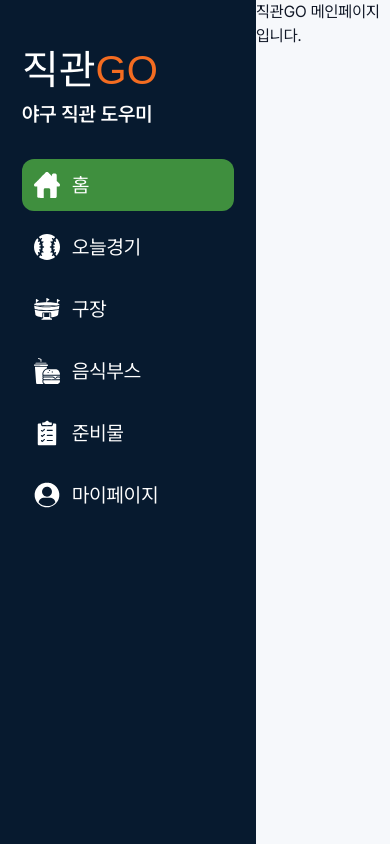
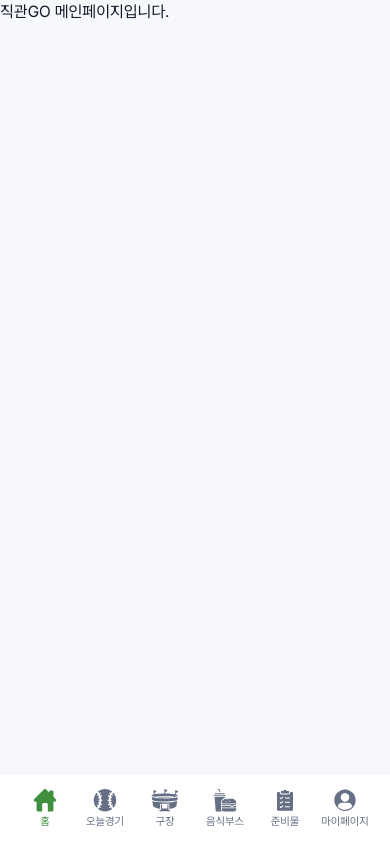
Before and after one commit to hsyo830/cinepick-next, a Next.js app: page / in a window 390 px wide. Built offline with nearby package versions, Linux system fonts and the light colour scheme; a web font is replaced by a local one.

Commit message:
feat : 모바일 네비바(하단고정바) 컴포넌트 UI 구현

```diff
--- a/src/app/(main)/layout.tsx
+++ b/src/app/(main)/layout.tsx
@@ -1,11 +1,12 @@
+import BottomNav from "@/src/components/layout/BottomNav";
 import SideNav from "@/src/components/layout/SideNav";
 
 export default function MainLayout({ children }: { children: React.ReactNode }) {
   return (
     <div className="flex min-h-screen">
       <SideNav />
-
-      <main className="flex-1">{children}</main>
+      <main className="min-h-screen pb-17.25 lg:ml-64 lg:pb-0">{children}</main>
+      <BottomNav />
     </div>
   );
 }
--- a/src/components/layout/BottomNav.tsx
+++ b/src/components/layout/BottomNav.tsx
@@ -1 +1,27 @@
+"use client";
+
+import { MAIN_NAV_ITEMS } from "@/src/constants/navigation";
+
+import NavItem from "./NavItem";
+
 // 하단고정바
+const BottomNav = () => {
+  return (
+    <nav
+      aria-label="모바일 주요 메뉴"
+      className="bg-surface justify- fixed right-0 bottom-0 left-0 z-50 h-17.25 w-full px-4.75 py-3 lg:hidden"
+    >
+      <ul className="flex h-full justify-between">
+        {MAIN_NAV_ITEMS.map((item) => {
+          return (
+            <li key={item.href} className="flex">
+              <NavItem href={item.href} label={item.label} icon={item.icon} variant="bottom" />
+            </li>
+          );
+        })}
+      </ul>
+    </nav>
+  );
+};
+
+export default BottomNav;
--- a/src/components/layout/NavItem.tsx
+++ b/src/components/layout/NavItem.tsx
@@ -18,6 +18,20 @@ const NavItem = ({ href, label, icon: Icon, variant }: NavItemProps) => {
 
   const isActive = href === "/" ? pathname === "/" : pathname.startsWith(href);
 
+  if (variant === "bottom") {
+    return (
+      <Link
+        href={href}
+        className={`md:0.5 m-0.5 inline-flex w-12 flex-col items-center justify-center gap-0.5 md:w-15 md:gap-0.5`}
+      >
+        <Icon size={30} className={`text-inverse ${isActive ? "text-primary" : "text-muted"}`} />
+        <span className={`text-[11px] md:text-[13px] ${isActive ? "text-primary" : "text-muted"}`}>
+          {label}
+        </span>
+      </Link>
+    );
+  }
+
   return (
     <Link
       href={href}
--- a/src/components/layout/SideNav.tsx
+++ b/src/components/layout/SideNav.tsx
@@ -7,7 +7,7 @@ import { MAIN_NAV_ITEMS } from "@/src/constants/navigation";
 // 좌측고정바
 const SideNav = () => {
   return (
-    <aside className="bg-sidebar w-64 px-5.5 py-10">
+    <aside className="bg-sidebar fixed top-0 left-0 hidden h-screen w-64 px-5.5 py-10 lg:block">
       <Logo />
       <div className="text-inverse text-xl font-semibold">야구 직관 도우미</div>
       <nav aria-label="주요 메뉴">
```
Also changed, not shown: public/image/jiguango_logo.svg (deleted).
